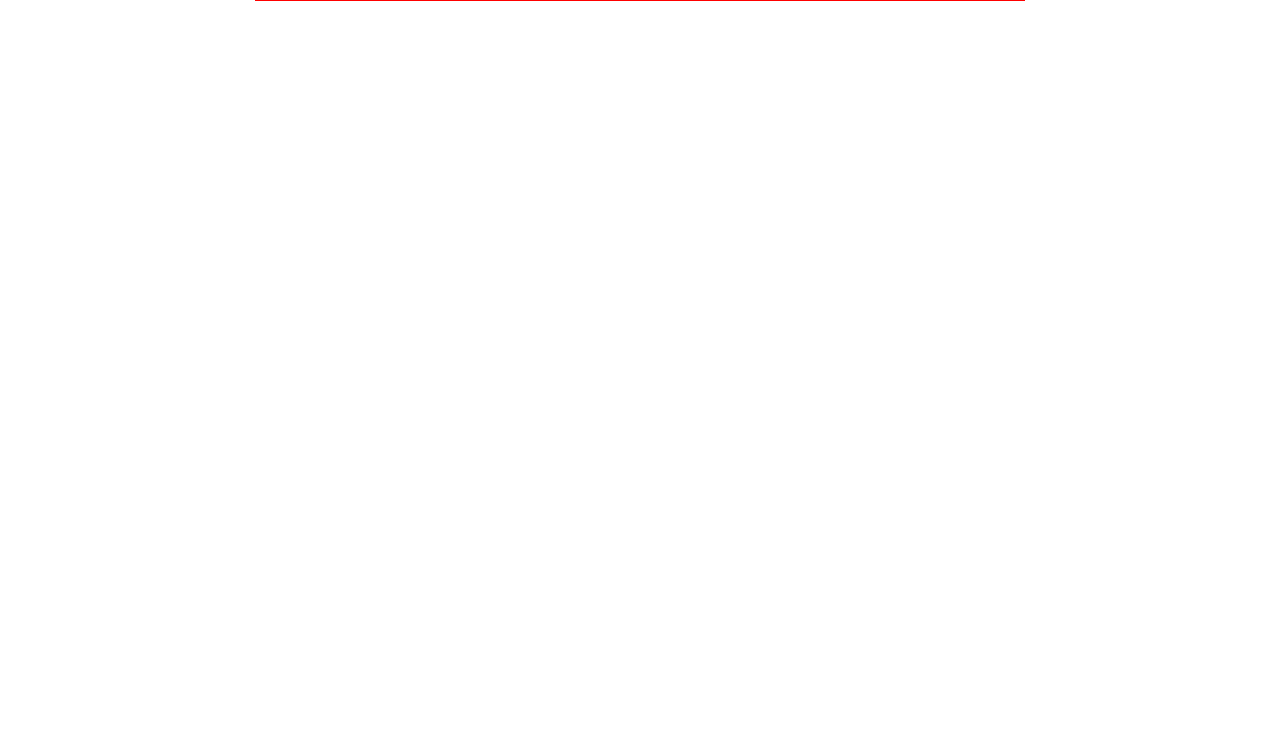
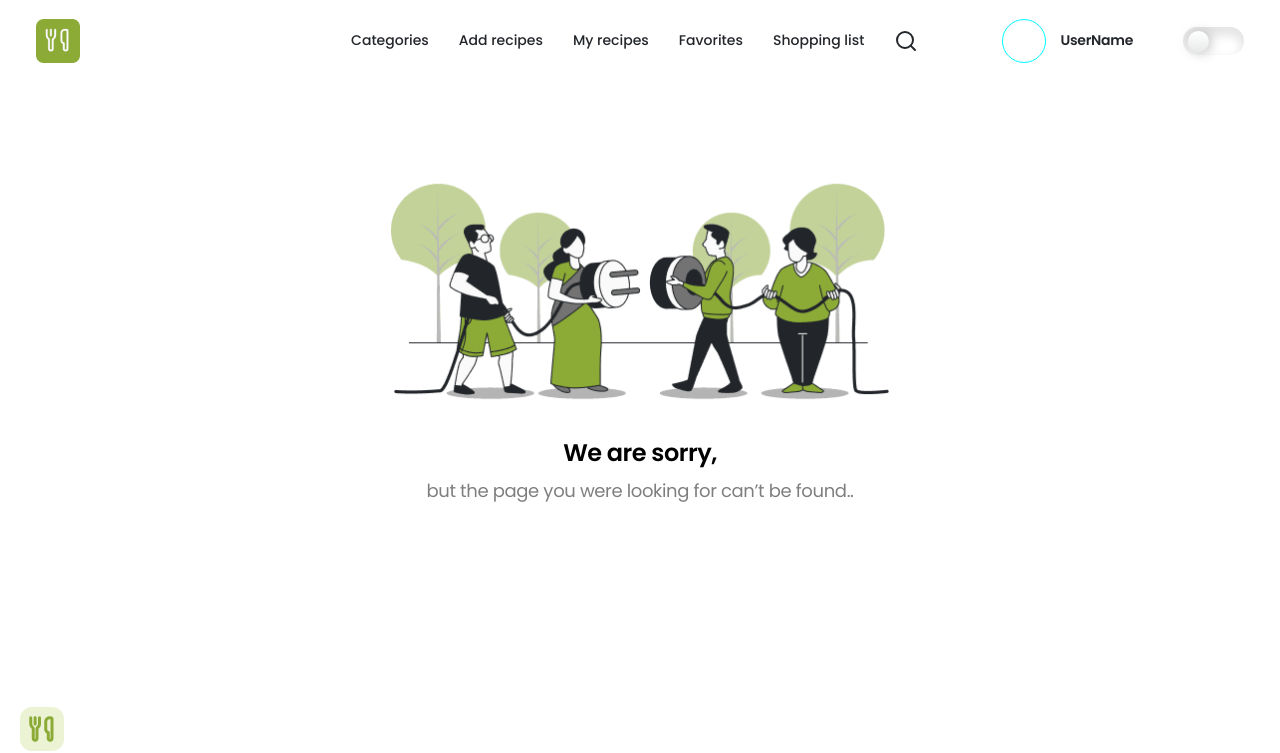
Before and after one commit to BondarViktoriia/so-yummy-front, a React (Create React App) app: page /so-yummy-front/error in a window 1280 px wide. Shown: the top 753 px of the page. Built offline with nearby package versions, Linux system fonts and the light colour scheme.

Commit message:
fix error page

```diff
--- a/src/components/App.jsx
+++ b/src/components/App.jsx
@@ -40,6 +40,7 @@ export const App = () => {
           <Route path="/search" element={<SearchPage />} />
           <Route path="/main" element={<MainPage />} />
           <Route path="/recipe/:recipeId" element={<RecipePage />} />
+          <Route path="/error" element={<ErrorPage />} />
         </Route>
         <Route path="*" element={<ErrorPage />} />
       </Routes>
--- a/src/pages/Error/Error.styled.jsx
+++ b/src/pages/Error/Error.styled.jsx
@@ -62,17 +62,17 @@ export const ImgCont = styled.div`
   width: 259px;
   height: 171px;
   margin: 0 auto;
-  margin-top: -28px;
+ margin-top:100px;
 
   @media screen and (min-width: 768px) {
     width: 498px;
     height: 327px;
-    margin-top: -76px;
+
   }
 
   @media screen and (min-width: 1440px) {
     width: 498px;
     height: 331px;
-    margin-top: -110px;
+   margin-top:138px;
   }
 `;
--- a/src/pages/ErrorPage.js
+++ b/src/pages/ErrorPage.js
@@ -1,5 +1,4 @@
-import Container from 'components/Container/Container';
-import Title from 'components/Title/Title';
+
 import { ErrorCont, TextError, ImgCont } from './Error/Error.styled';
 import errorMob1 from '../image/error-page/error-mobile-1x.png';
 import errorMob2 from '../image/error-page/error-mobile-2x.png';
@@ -11,8 +10,6 @@ import errorDesktop2 from '../image/error-page/error-desktop-2x.png';
 const ErrorPage = () => {
   return (
     <ErrorCont>
-      <Container>
-        <Title></Title>
         <ImgCont>
           <picture>
             <source
@@ -34,8 +31,7 @@ const ErrorPage = () => {
           <h3>We are sorry,</h3>
           <p>but the page you were looking for can’t be found..</p>
         </TextError>
-      </Container>
-    </ErrorCont>
+      </ErrorCont>
   );
 };
 
```
